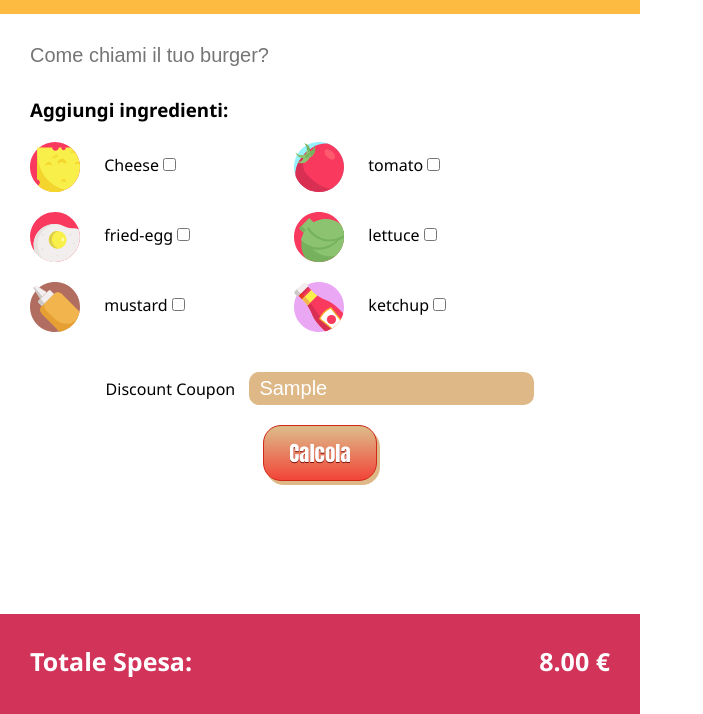
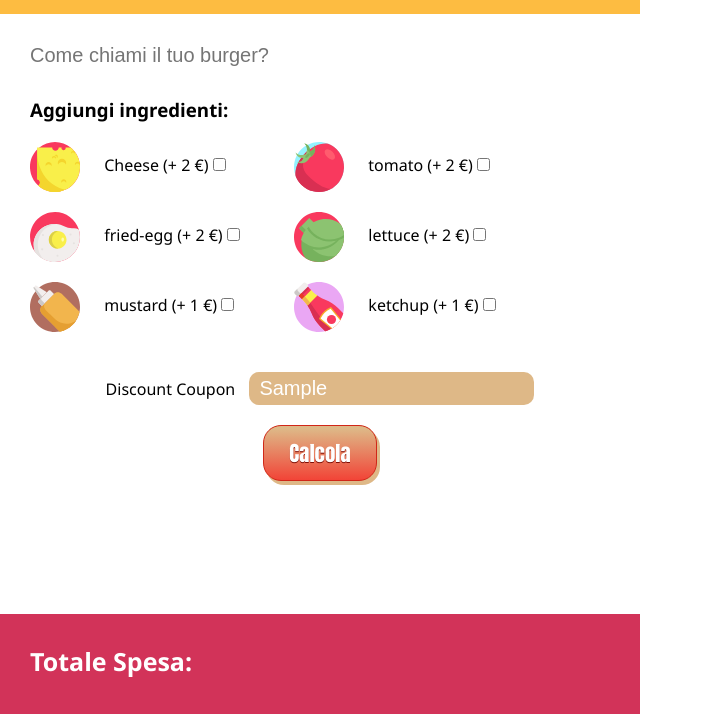
Before and after one commit to MauriPiace92/js-burger, a plain HTML site: page index.html in a window 1280 px wide. Both pictures are taken after typing "Sample" into the empty fields and a click on the button "Calcola". Shown: the part 86-800 px from the top of the page, without its empty margins (0-703 px from the left). Drawn offline with Linux system fonts and the light colour scheme.

Commit message:
completato esercizio

```diff
--- a/index.html
+++ b/index.html
@@ -28,34 +28,34 @@
 
                 <div class="ingredient-element">
                     <img src="img/cheese.svg" alt="cheese img">
-                    <label for="cheese">Cheese </label>
+                    <label for="cheese">Cheese (+ 2 €)</label>
                     <input id="cheese" type="checkbox" class="addon" value="2">
                 </div>
 
                 <div class="ingredient-element">
                     <img src="img/tomato.svg" alt="cheese img">
-                    <label for="tomato">tomato </label>
+                    <label for="tomato">tomato (+ 2 €) </label>
                     <input id="tomato" type="checkbox" class="addon" value="2">
                 </div>
 
                 <div class="ingredient-element">
                     <img src="img/fried-egg (1).svg" alt="cheese img">
-                    <label for="fried-egg">fried-egg </label>
+                    <label for="fried-egg">fried-egg (+ 2 €) </label>
                     <input id="fried-egg" type="checkbox" class="addon" value="2">
                 </div>
                 <div class="ingredient-element">
                     <img src="img/lettuce.svg" alt="cheese img">
-                    <label for="lettuce">lettuce </label>
+                    <label for="lettuce">lettuce (+ 2 €)</label>
                     <input id="lettuce" type="checkbox" class="addon" value="2">
                 </div>
                 <div class="ingredient-element">
                     <img src="img/mustard.svg" alt="mustard img">
-                    <label for="mustard">mustard </label>
+                    <label for="mustard">mustard (+ 1 €)</label>
                     <input id="mustard" type="checkbox" class="addon" value="1">
                 </div>
                 <div class="ingredient-element">
                     <img src="img/ketchup.svg" alt="ketchup img">
-                    <label for="ketchup">ketchup</label>
+                    <label for="ketchup">ketchup (+ 1 €)</label>
                     <input id="ketchup" type="checkbox" class="addon" value="1">
                 </div>
 
--- a/js/script.js
+++ b/js/script.js
@@ -1,5 +1,13 @@
 var calcolaBtn = document.getElementById('btn-calcola');
 calcolaBtn.addEventListener('click', function(){
+
+    var validaNome= document.getElementById('your-burger-name');
+    var valoreNome = validaNome.value;
+
+    if( valoreNome == ""){
+        alert("Il Nome inserito non è corretto!");
+
+    }else {
 
     var prezzoPanino = 8;
     var addOnPanino= document.getElementsByClassName('addon');
@@ -33,9 +41,8 @@ calcolaBtn.addEventListener('click', function(){
     if(verifyCupon == true){
         prezzoPanino -= (prezzoPanino * 0.1);
     }
-
     // stampo prezzo finale
     document.getElementById('prezzo-finale').innerHTML = prezzoPanino.toFixed(2) + ' €';
 
 
-});
+}});
```
